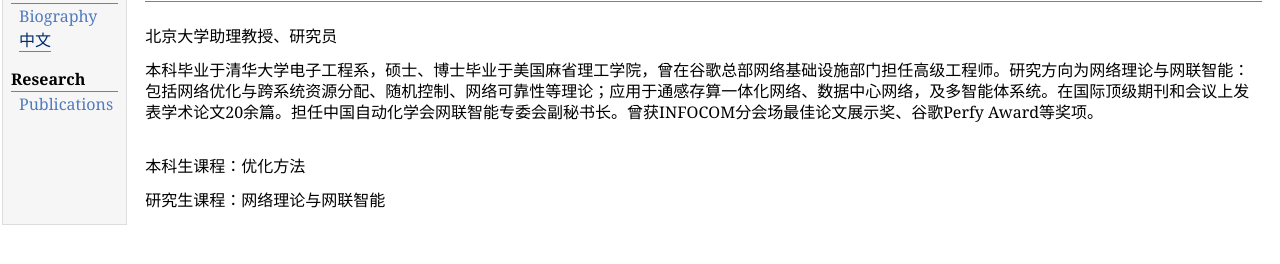
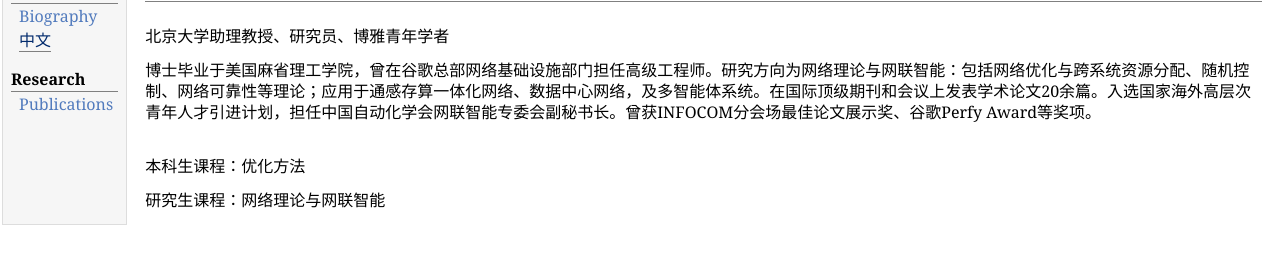
Before and after one commit to jianan-z/jianan-z.github.io, a plain HTML site: page chinese.html in a window 1280 px wide. Shown: the part 48-312 px from the top of the page. Drawn offline with Linux system fonts and the light colour scheme.

Commit message:
Update chinese.html

```diff
--- a/chinese.html
+++ b/chinese.html
@@ -21,10 +21,10 @@
 <div id="toptitle">
 <h1>张嘉楠</h1>
 </div>
-<p>北京大学助理教授、研究员
+<p>北京大学助理教授、研究员、博雅青年学者
 <br />
 </p>
-<p>本科毕业于清华大学电子工程系，硕士、博士毕业于美国麻省理工学院，曾在谷歌总部网络基础设施部门担任高级工程师。研究方向为网络理论与网联智能：包括网络优化与跨系统资源分配、随机控制、网络可靠性等理论；应用于通感存算一体化网络、数据中心网络，及多智能体系统。在国际顶级期刊和会议上发表学术论文20余篇。担任中国自动化学会网联智能专委会副秘书长。曾获INFOCOM分会场最佳论文展示奖、谷歌Perfy Award等奖项。
+<p>博士毕业于美国麻省理工学院，曾在谷歌总部网络基础设施部门担任高级工程师。研究方向为网络理论与网联智能：包括网络优化与跨系统资源分配、随机控制、网络可靠性等理论；应用于通感存算一体化网络、数据中心网络，及多智能体系统。在国际顶级期刊和会议上发表学术论文20余篇。入选国家海外高层次青年人才引进计划，担任中国自动化学会网联智能专委会副秘书长。曾获INFOCOM分会场最佳论文展示奖、谷歌Perfy Award等奖项。
 </p>
 <p><br />
 本科生课程：优化方法
```
